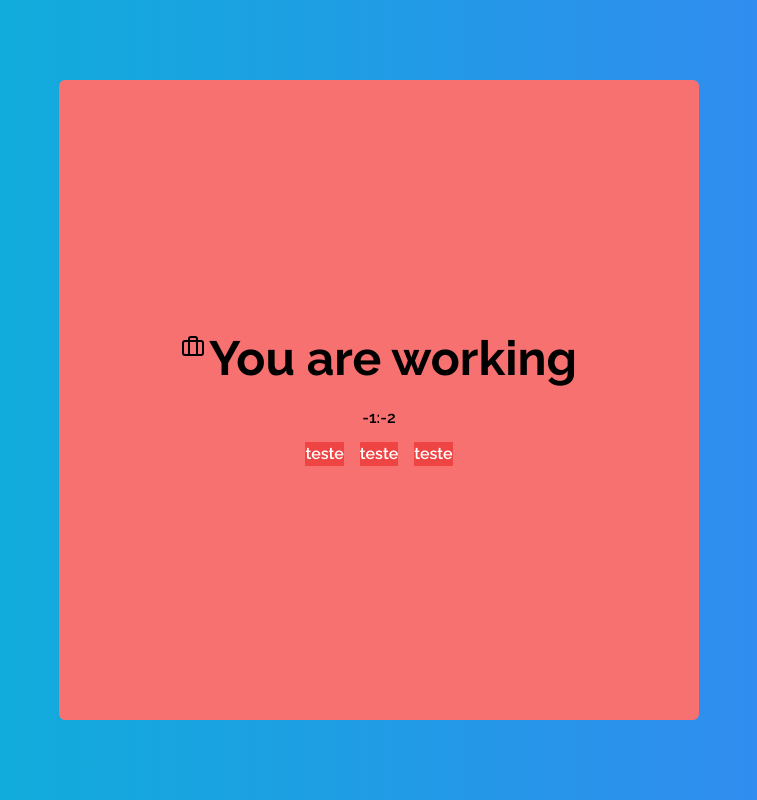
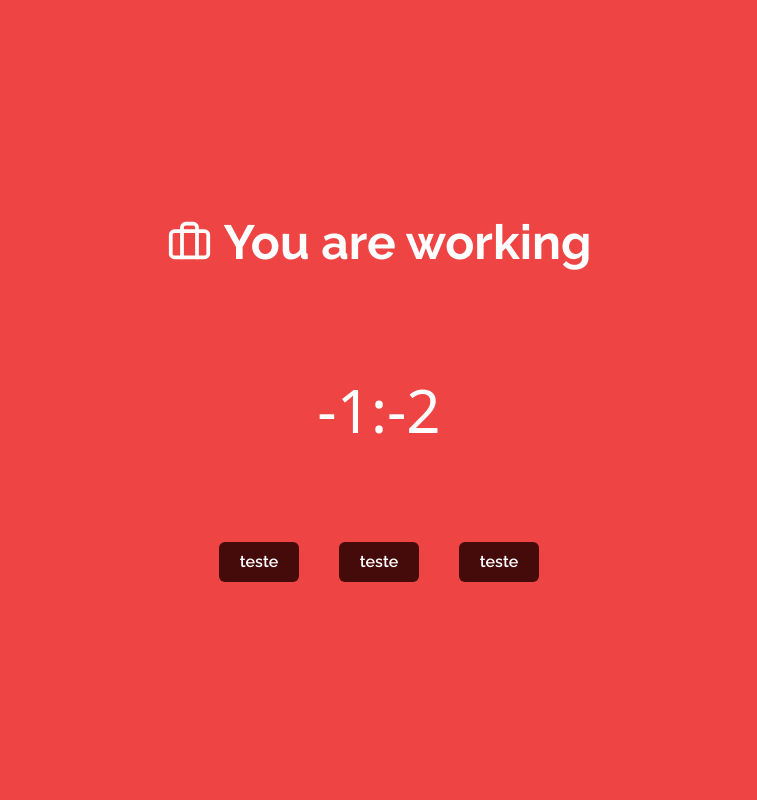
Before and after one commit to luixgabriel/pomodoroApp, a React (Vite) app: page / in a window 1280 px wide. Both pictures are taken after a click on the button "Start". Shown: the whole page, without its empty margins (261-1018 px from the left). Built offline with nearby package versions, Linux system fonts and the light colour scheme.

Commit message:
adding css styles in timer page

```diff
--- a/src/components/pomodoro-timer.tsx
+++ b/src/components/pomodoro-timer.tsx
@@ -25,20 +25,31 @@ export function PomodoroTimer({
   }, 1000)
 
   return (
-    <div className="flex h-screen items-center justify-center ">
-      <div className="flex min-h-[80%] min-w-[50%] flex-col items-center justify-center gap-3 rounded-md bg-red-400">
-        <h1 className="flex gap-1 text-5xl font-bold">
-          <Briefcase />
-          You are working
-        </h1>
+    <div className="flex h-screen items-center justify-center bg-red-500">
+      <div className="flex min-h-[80%] min-w-[50%] flex-col items-center justify-center gap-3 rounded-md  text-white">
+        <div>
+          <h1 className="flex gap-3 text-5xl font-bold">
+            <Briefcase size={45} />
+            You are working
+          </h1>
+        </div>
         <h2 className="text-4xl font-semibold">
           {localStorage.getItem('task')}
         </h2>
         <Timer mainTime={mainTime} />
-        <div>
-          <Button text="teste" classname="bg-red-500 text-white mx-2" />
-          <Button text="teste" classname="bg-red-500 text-white mx-2" />
-          <Button text="teste" classname="bg-red-500 text-white mx-2" />
+        <div className="flex w-full items-center justify-center">
+          <Button
+            text="teste"
+            classname="bg-red-950 p-2 rounded-md text-white mx-5 w-20"
+          />
+          <Button
+            text="teste"
+            classname="bg-red-950 p-2 rounded-md text-white mx-5 w-20"
+          />
+          <Button
+            text="teste"
+            classname="bg-red-950 p-2 rounded-md text-white mx-5 w-20"
+          />
         </div>
       </div>
     </div>
--- a/src/components/timer.tsx
+++ b/src/components/timer.tsx
@@ -5,5 +5,9 @@ interface TimerProps {
 }
 
 export function Timer({ mainTime }: TimerProps) {
-  return <div className="timer">{secondsToTime(mainTime)}</div>
+  return (
+    <div className="flex h-60 w-[100%] items-center justify-center font-sans text-6xl">
+      {secondsToTime(mainTime)}
+    </div>
+  )
 }
```
